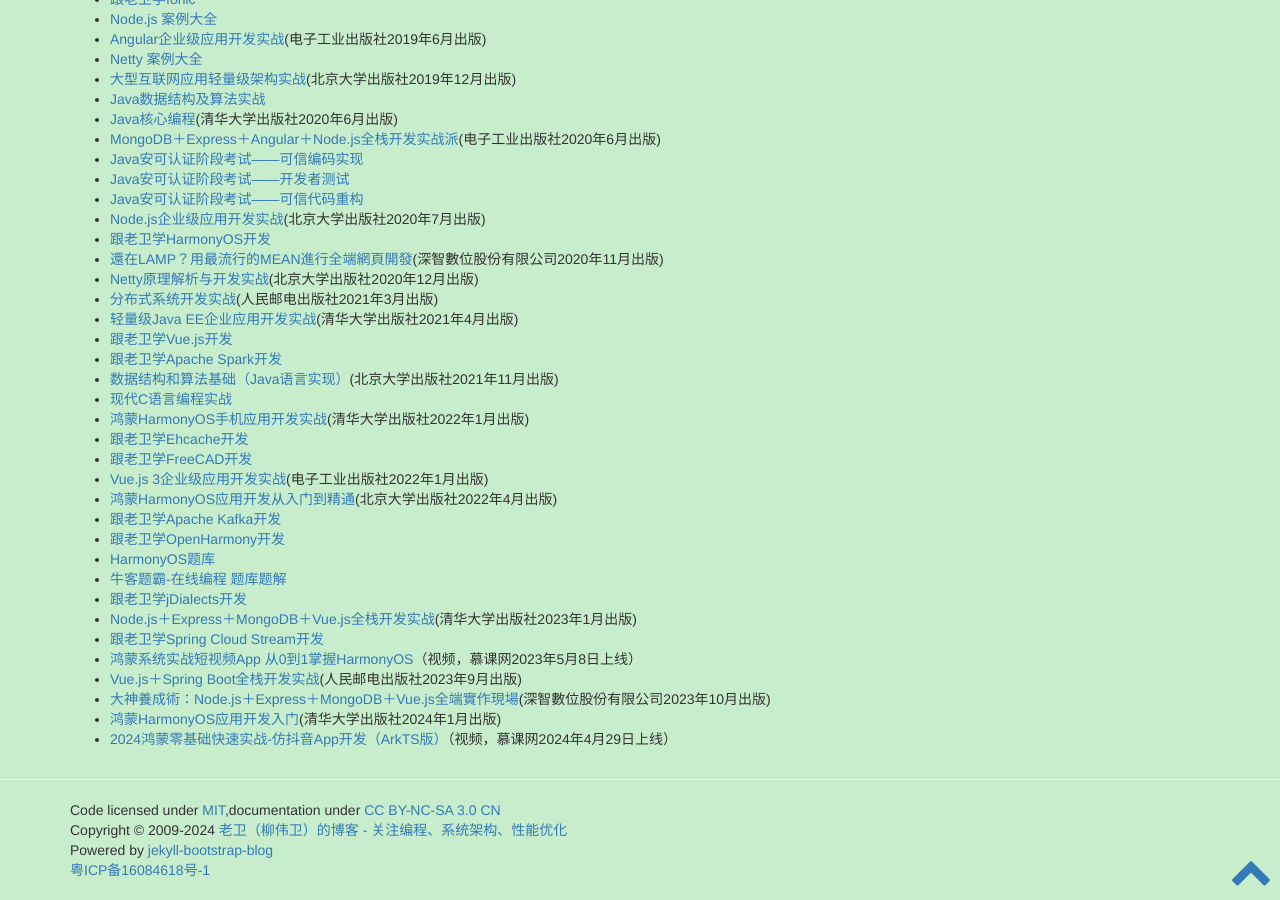
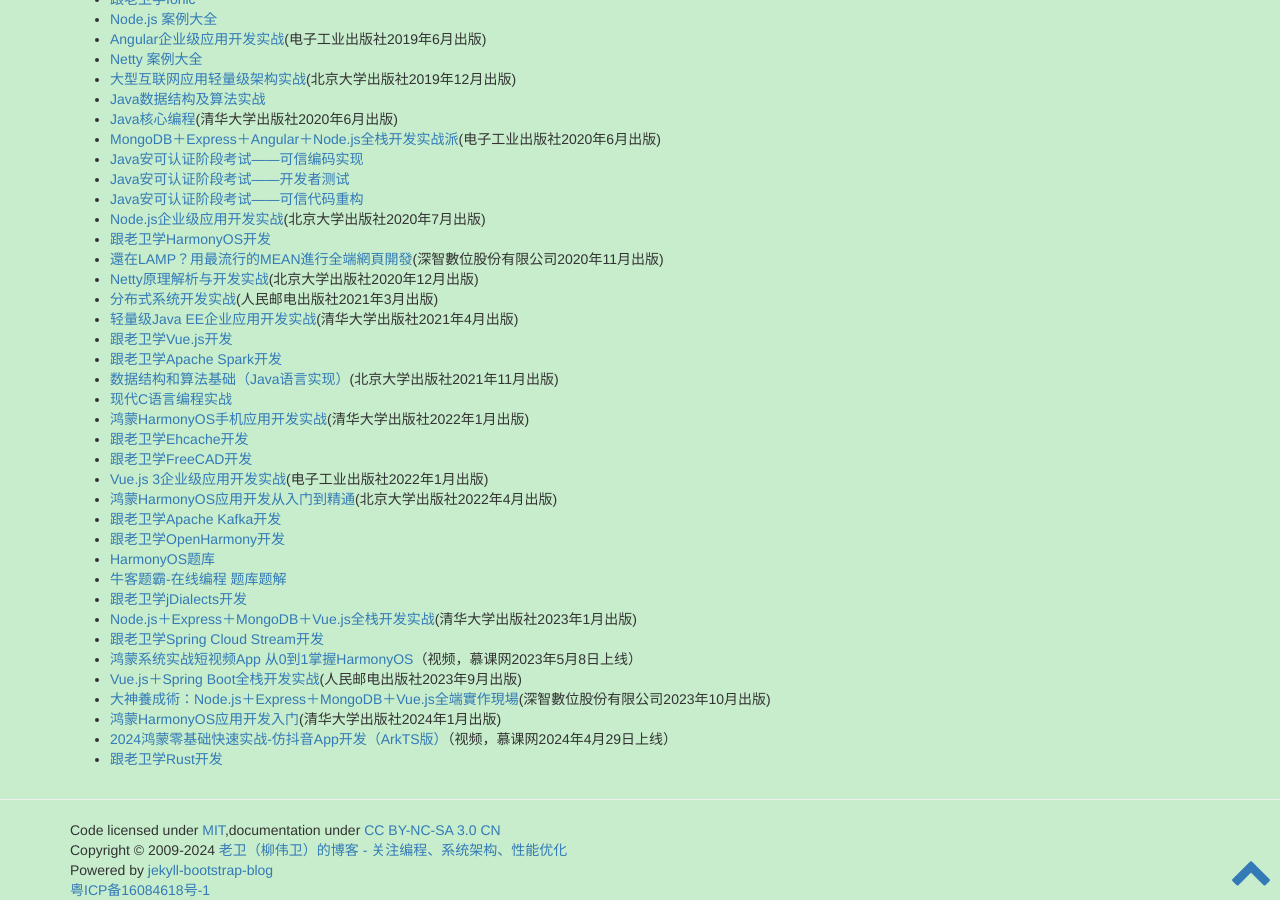
Before and after one commit to waylau/waylau.github.io, a Jekyll site: the page built from books/index.md, in a window 1280 px wide and 900 px high, scrolled down 1045 px. Built offline with Jekyll 4.4.1, drawn with Linux system fonts in a browser that asks for light colours; comment, search, counter and statistics services are not loaded.

Commit message:
add * [跟老卫学Rust开发](https://github.com/waylau/rust-tutorial)

```diff
--- a/books/index.md
+++ b/books/index.md
@@ -86,3 +86,4 @@
 * [大神養成術：Node.js＋Express＋MongoDB＋Vue.js全端實作現場](https://deepwisdom.com.tw/product/%e5%a4%a7%e7%a5%9e%e9%a4%8a%e6%88%90%e8%a1%93-node-js%ef%bc%8bexpressmongodb%ef%bc%8bvue-js%e5%85%a8%e7%ab%af%e5%af%a6%e4%bd%9c%e7%8f%be%e5%a0%b4-dm2366/)(深智數位股份有限公司2023年10月出版)
 * [鸿蒙HarmonyOS应用开发入门](https://waylau.com/about-harmonyos-3-tutorial-book/)(清华大学出版社2024年1月出版)
 * [2024鸿蒙零基础快速实战-仿抖音App开发（ArkTS版）](https://coding.imooc.com/class/843.html)（视频，慕课网2024年4月29日上线）
+* [跟老卫学Rust开发](https://github.com/waylau/rust-tutorial)
```
